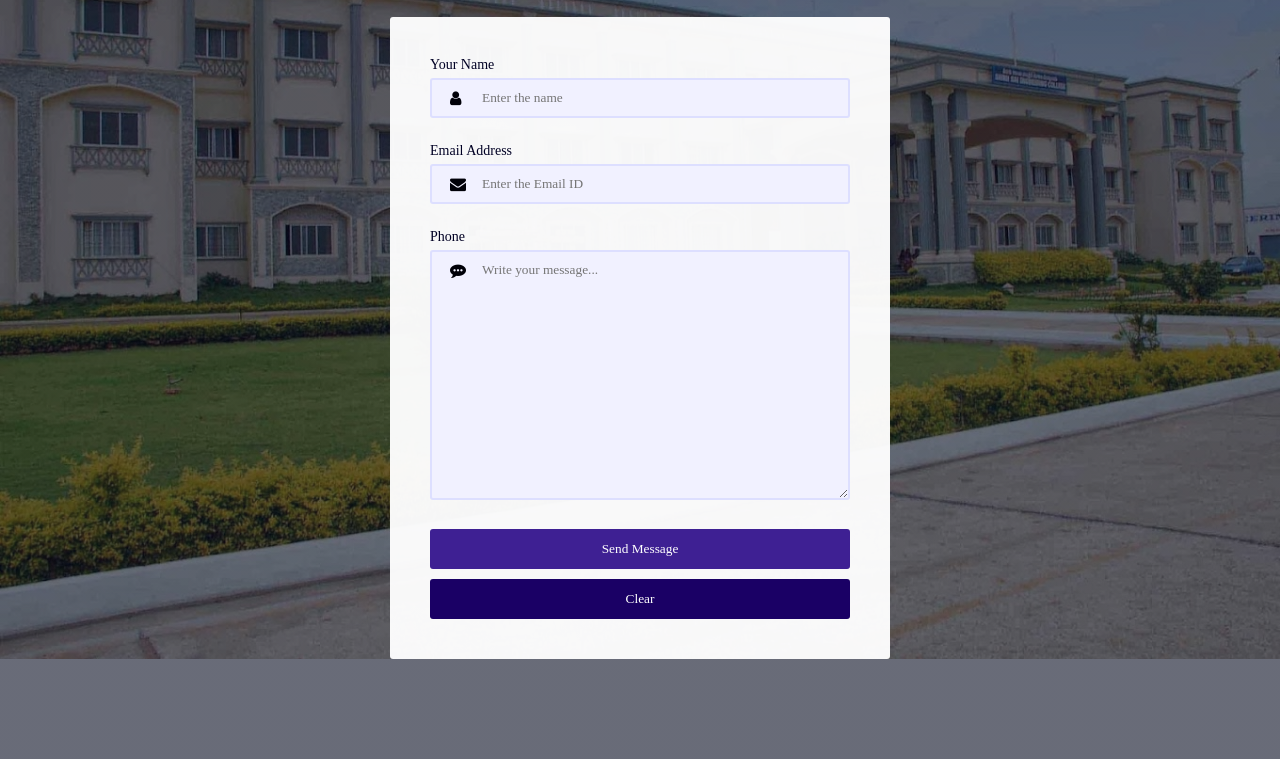
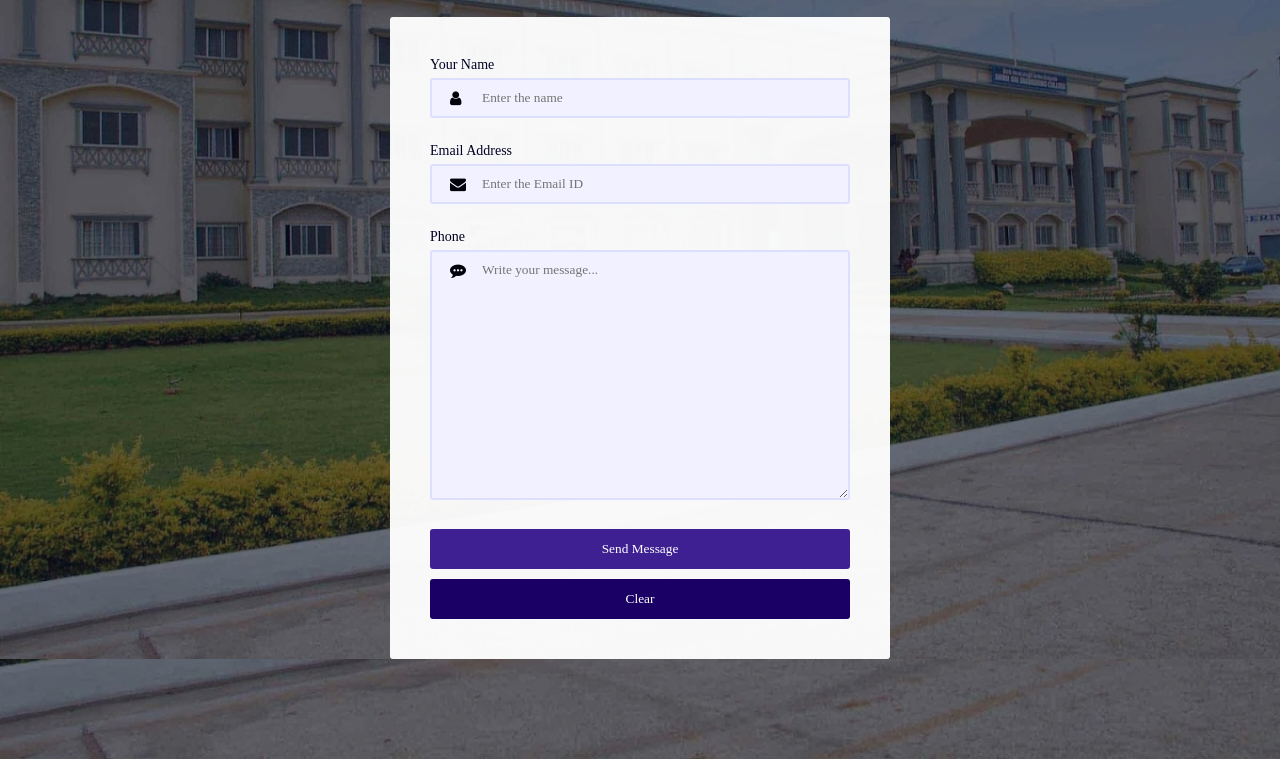
Before and after one commit to AshutoshRaj1122/My-first-website, a plain HTML site: page Contact.html in a window 1280 px wide. Shown: the part 188-947 px from the top of the page. Drawn offline with nearby package versions, Linux system fonts and the light colour scheme; a web font is replaced by a local one.

Commit message:
Update contact_style.css

```diff
--- a/contact_style.css
+++ b/contact_style.css
@@ -108,7 +108,7 @@ nav img{
 body {
    min-height: 100vh;
    width: 100%;
-   background-image: linear-gradient(rgba(4,9,30,0.6),rgba(4,9,30,0.6)),url(../image/background.jpg);
+   background-image: linear-gradient(rgba(4,9,30,0.6),rgba(4,9,30,0.6)),url(college.jpg);
    background-position: center;
    background-size: cover;
    position: relative;
```
